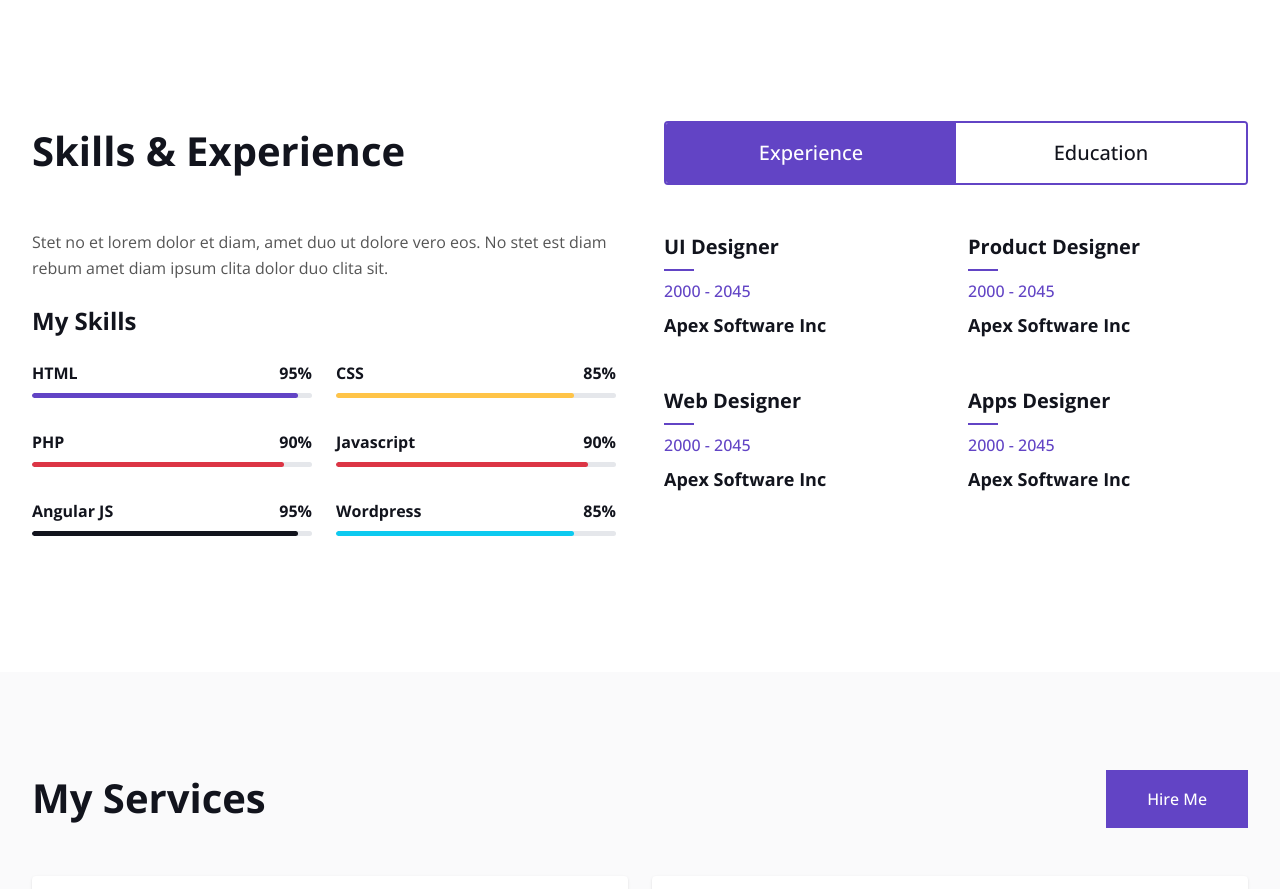
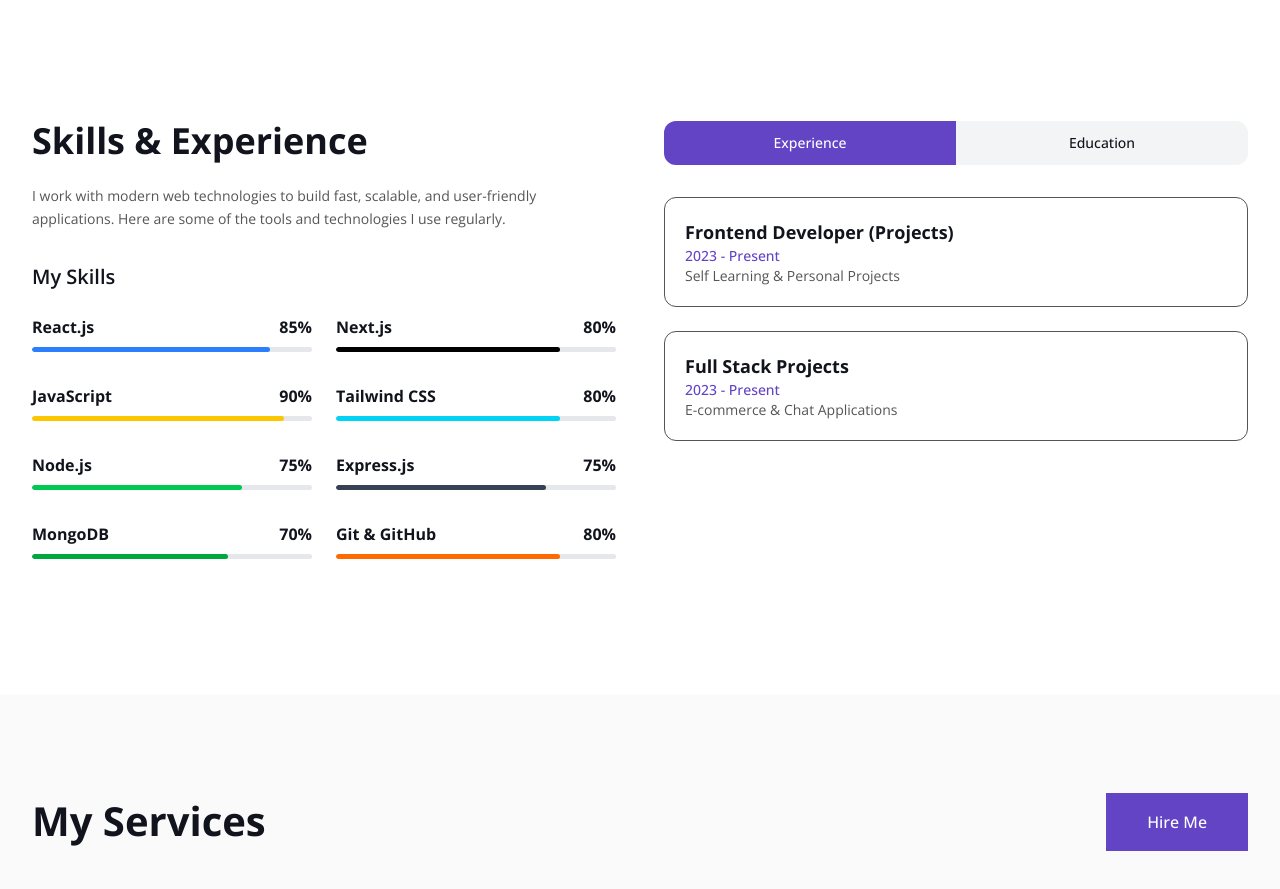
Before and after one commit to Nayan-Krishna-Ball/my-portfolio, a React (Vite) app: page / in a window 1280 px wide. Shown: the part 1780-2669 px from the top of the page. Built offline with nearby package versions, Linux system fonts and the light colour scheme.

Commit message:
Add skills section

```diff
--- a/src/components/About.jsx
+++ b/src/components/About.jsx
@@ -64,7 +64,7 @@
               learning & improving
             </p>
 
-            <a className="btn btn-primary py-3 px-8 mt-5" href="#projects">
+            <a className="btn btn-primary py-3 px-8 mt-5" href="#project">
               Explore My Work
             </a>
           </div>
--- a/src/components/Skills.jsx
+++ b/src/components/Skills.jsx
@@ -1,42 +1,61 @@
-import { useState } from 'react';
+import { useState } from "react";
 
 export default function Skills() {
-  const [activeTab, setActiveTab] = useState('experience');
-
+  const [activeTab, setActiveTab] = useState("experience");
   const skillsData = [
-    { name: 'HTML', percent: 95, color: 'bg-primary' },
-    { name: 'CSS', percent: 85, color: 'bg-[#FFC448]' }, // warning
-    { name: 'PHP', percent: 90, color: 'bg-[#dc3545]' }, // danger
-    { name: 'Javascript', percent: 90, color: 'bg-[#dc3545]' },
-    { name: 'Angular JS', percent: 95, color: 'bg-[#12141D]' }, // dark
-    { name: 'Wordpress', percent: 85, color: 'bg-[#0dcaf0]' }  // info
+    { name: "React.js", percent: 85, color: "bg-blue-500" },
+    { name: "Next.js", percent: 80, color: "bg-black" },
+    { name: "JavaScript", percent: 90, color: "bg-yellow-400" },
+    { name: "Tailwind CSS", percent: 80, color: "bg-cyan-400" },
+    { name: "Node.js", percent: 75, color: "bg-green-500" },
+    { name: "Express.js", percent: 75, color: "bg-gray-700" },
+    { name: "MongoDB", percent: 70, color: "bg-green-600" },
+    { name: "Git & GitHub", percent: 80, color: "bg-orange-500" },
   ];
 
   const experienceData = [
-    { role: 'UI Designer', company: 'Apex Software Inc', years: '2000 - 2045' },
-    { role: 'Product Designer', company: 'Apex Software Inc', years: '2000 - 2045' },
-    { role: 'Web Designer', company: 'Apex Software Inc', years: '2000 - 2045' },
-    { role: 'Apps Designer', company: 'Apex Software Inc', years: '2000 - 2045' },
+    {
+      role: "Frontend Developer (Projects)",
+      company: "Self Learning & Personal Projects",
+      years: "2023 - Present",
+    },
+    {
+      role: "Full Stack Projects",
+      company: "E-commerce & Chat Applications",
+      years: "2023 - Present",
+    },
   ];
 
   const educationData = [
-    { role: 'UI Design Course', company: 'Cambridge University', years: '2000 - 2045' },
-    { role: 'IOS Development', company: 'Cambridge University', years: '2000 - 2045' },
-    { role: 'Web Design', company: 'Cambridge University', years: '2000 - 2045' },
-    { role: 'Apps Design', company: 'Cambridge University', years: '2000 - 2045' },
+    {
+      role: "BSc in Computer Science & Engineering",
+      company: "Premier University, Chittagong",
+      years: "2018 - 2022",
+    },
+    {
+      role: "Web Development (Self Learning)",
+      company: "Online Platforms & Practice",
+      years: "2022 - Present",
+    },
   ];
 
   return (
     <div className="py-24 pb-20" id="skill">
       <div className="container mx-auto px-4 lg:px-8">
         <div className="flex flex-col lg:flex-row gap-12">
-          {/* Left Column: Skills */}
+          {/* Left: Skills */}
           <div className="lg:w-1/2">
-            <h1 className="text-[40px] font-bold text-dark mb-12">Skills & Experience</h1>
-            <p className="mb-6 text-[#555] leading-relaxed">
-              Stet no et lorem dolor et diam, amet duo ut dolore vero eos. No stet est diam rebum amet diam ipsum clita dolor duo clita sit.
+            <h1 className="text-3xl md:text-4xl font-bold text-dark mb-6">
+              Skills & Experience
+            </h1>
+
+            <p className="mb-8 text-[#555] leading-relaxed text-sm">
+              I work with modern web technologies to build fast, scalable, and
+              user-friendly applications. Here are some of the tools and
+              technologies I use regularly.
             </p>
-            <h3 className="text-2xl font-bold mb-6 text-dark">My Skills</h3>
+
+            <h3 className="text-xl font-semibold mb-6 text-dark">My Skills</h3>
 
             <div className="grid grid-cols-1 md:grid-cols-2 gap-x-6 gap-y-6">
               {skillsData.map((skill, idx) => (
@@ -56,52 +75,47 @@
             </div>
           </div>
 
-          {/* Right Column: Tabs */}
+          {/* Right: Tabs */}
           <div className="lg:w-1/2">
-            <ul className="flex rounded border-2 border-primary mb-12 overflow-hidden">
-              <li className="w-1/2">
+            <div className="flex mb-8 bg-gray-100 rounded-xl overflow-hidden">
               <button
-                  className={`w-full py-4 text-xl font-medium transition-colors ${activeTab === 'experience' ? 'bg-primary text-white' : 'bg-white text-dark hover:bg-gray-50'}`}
-                  onClick={() => setActiveTab('experience')}
+                className={`w-1/2 py-3 text-sm font-medium ${
+                  activeTab === "experience"
+                    ? "bg-primary text-white"
+                    : "text-dark"
+                }`}
+                onClick={() => setActiveTab("experience")}
               >
                 Experience
               </button>
-              </li>
-              <li className="w-1/2">
               <button
-                  className={`w-full py-4 text-xl font-medium transition-colors ${activeTab === 'education' ? 'bg-primary text-white' : 'bg-white text-dark hover:bg-gray-50'}`}
-                  onClick={() => setActiveTab('education')}
+                className={`w-1/2 py-3 text-sm font-medium ${
+                  activeTab === "education"
+                    ? "bg-primary text-white"
+                    : "text-dark"
+                }`}
+                onClick={() => setActiveTab("education")}
               >
                 Education
               </button>
-              </li>
-            </ul>
+            </div>
 
-            <div className="tab-content">
-              {activeTab === 'experience' && (
-                <div className="grid grid-cols-1 sm:grid-cols-2 gap-x-6 gap-y-12 animate-fade-in">
-                  {experienceData.map((item, idx) => (
-                    <div key={idx}>
-                      <h5 className="text-xl font-bold text-dark mb-2">{item.role}</h5>
-                      <hr className="w-[30px] border-primary border-t-2 my-2" />
-                      <p className="text-primary mb-2 font-medium">{item.years}</p>
-                      <h6 className="font-bold text-dark text-lg mb-0">{item.company}</h6>
+            <div className="space-y-6">
+              {(activeTab === "experience"
+                ? experienceData
+                : educationData
+              ).map((item, idx) => (
+                <div
+                  key={idx}
+                  className="p-5 rounded-xl border hover:shadow-md transition"
+                >
+                  <h5 className="font-bold text-dark text-lg">{item.role}</h5>
+                  <p className="text-primary text-sm font-medium">
+                    {item.years}
+                  </p>
+                  <p className="text-[#555] text-sm">{item.company}</p>
                 </div>
               ))}
-                </div>
-              )}
-              {activeTab === 'education' && (
-                <div className="grid grid-cols-1 sm:grid-cols-2 gap-x-6 gap-y-12 animate-fade-in">
-                  {educationData.map((item, idx) => (
-                    <div key={idx}>
-                      <h5 className="text-xl font-bold text-dark mb-2">{item.role}</h5>
-                      <hr className="w-[30px] border-primary border-t-2 my-2" />
-                      <p className="text-primary mb-2 font-medium">{item.years}</p>
-                      <h6 className="font-bold text-dark text-lg mb-0">{item.company}</h6>
-                    </div>
-                  ))}
-                </div>
-              )}
             </div>
           </div>
         </div>
```
Lines whose indentation alone changed are shown as unchanged.
